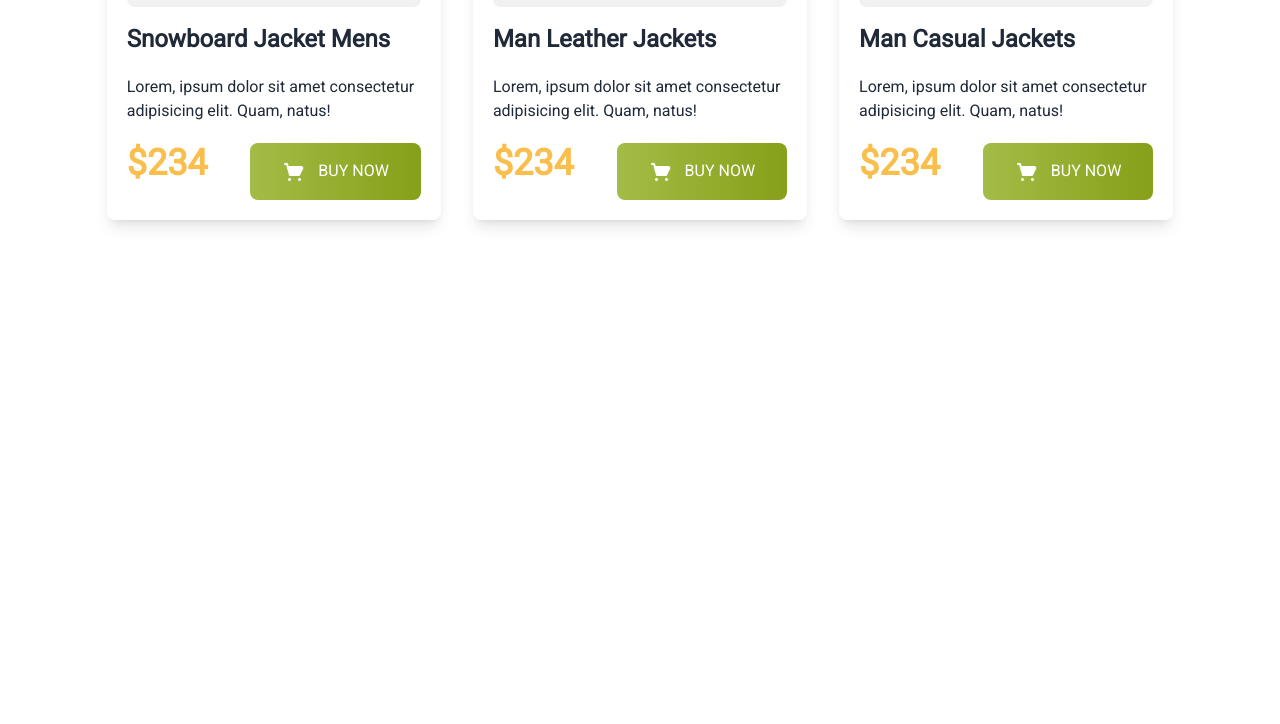
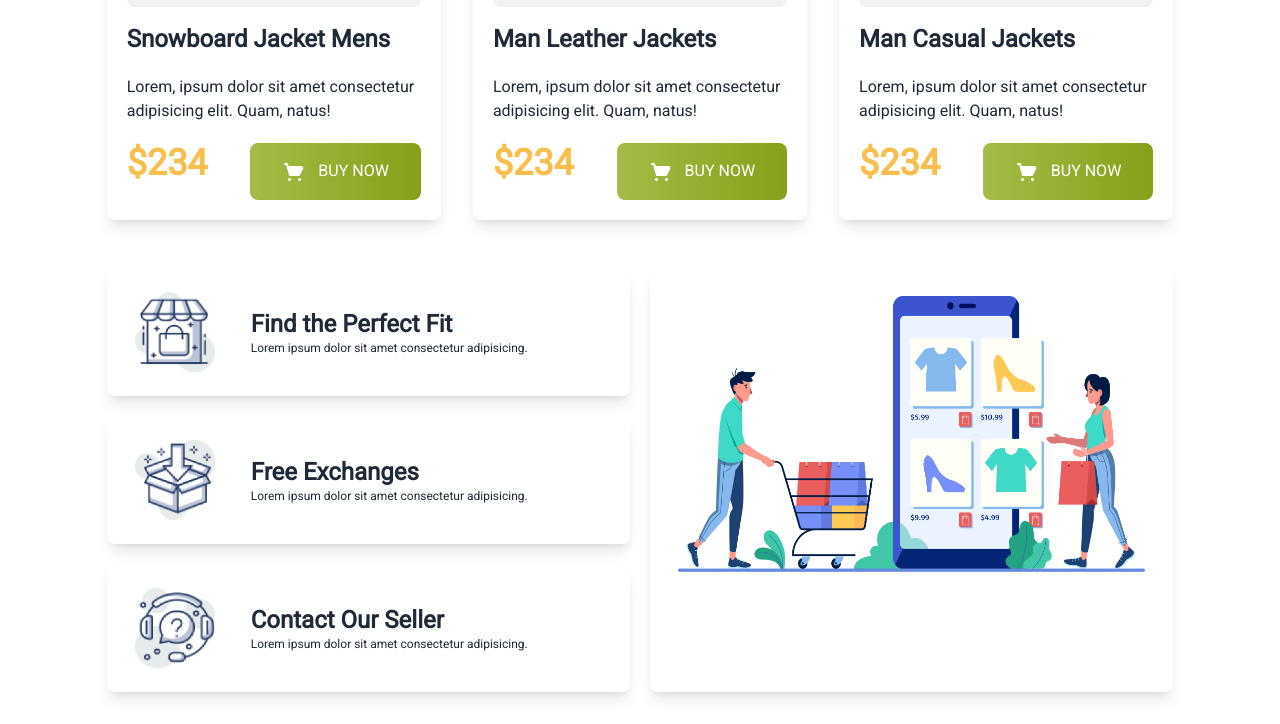
Before and after one commit to Mamun-Ashraf/penguin-fashion, a plain HTML site: page index.html in a window 1280 px wide. Shown: the part 1701-2425 px from the top of the page. Before the commit the page ends 1969 px from the top, so only its background shows below. Drawn offline with nearby package versions, Linux system fonts and the light colour scheme.

Commit message:
added shopping section

```diff
--- a/index.html
+++ b/index.html
@@ -181,6 +181,36 @@
                 </div>
             </div>
         </section>
+
+        <!-- Shopping section -->
+        <section class="w-5/6 mx-auto my-8">
+            <div class="grid grid-cols-1 md:grid-cols-2 gap-5">
+                <div class="flex items-center shadow-lg rounded-lg p-7 h-32 order-2 md:order-1">
+                    <img class="w-20 h-20 mr-9" src="images/icons/house.png" alt="">
+                    <div>
+                        <h4 class="text-lg md:text-2xl font-bold">Find the Perfect Fit</h4>
+                        <p class="text-xs">Lorem ipsum dolor sit amet consectetur adipisicing.</p>
+                    </div>
+                </div>
+                <div class="row-span-3 shadow-lg rounded-lg p-7 order-1 md:order-2">
+                    <img src="images/shopping/shopping.png" alt="">
+                </div>
+                <div class="flex items-center shadow-lg rounded-lg p-7 h-32 order-3">
+                    <img class="w-20 h-20 mr-9" src="images/icons/box.png" alt="">
+                    <div>
+                        <h4 class="text-lg md:text-2xl font-bold">Free Exchanges</h4>
+                        <p class="text-xs">Lorem ipsum dolor sit amet consectetur adipisicing.</p>
+                    </div>
+                </div>
+                <div class="flex items-center shadow-lg rounded-lg p-7 h-32 order-4">
+                    <img class="w-20 h-20 mr-9" src="images/icons/question.png" alt="">
+                    <div>
+                        <h4 class="text-lg md:text-2xl font-bold">Contact Our Seller</h4>
+                        <p class="text-xs">Lorem ipsum dolor sit amet consectetur adipisicing.</p>
+                    </div>
+                </div>
+            </div>
+        </section>
     </main>
     <!-- footer section -->
     <footer>
```
